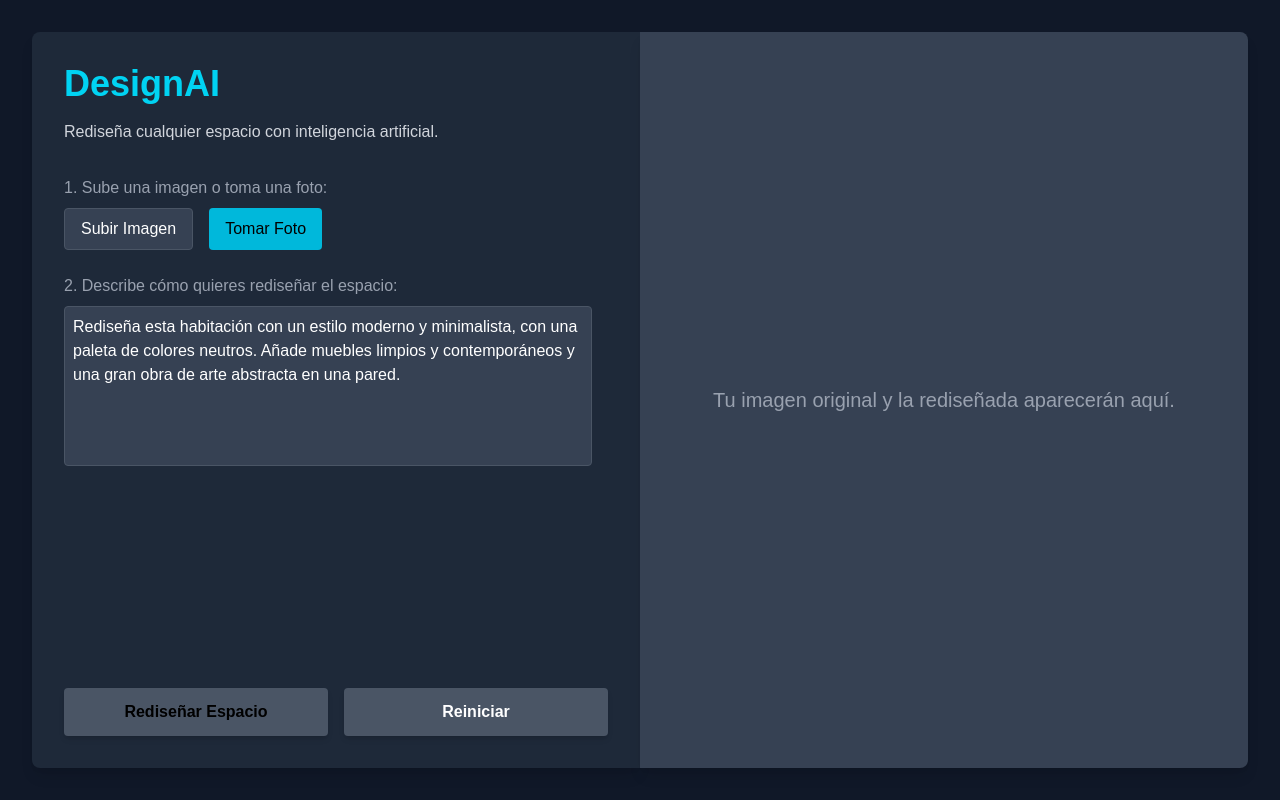
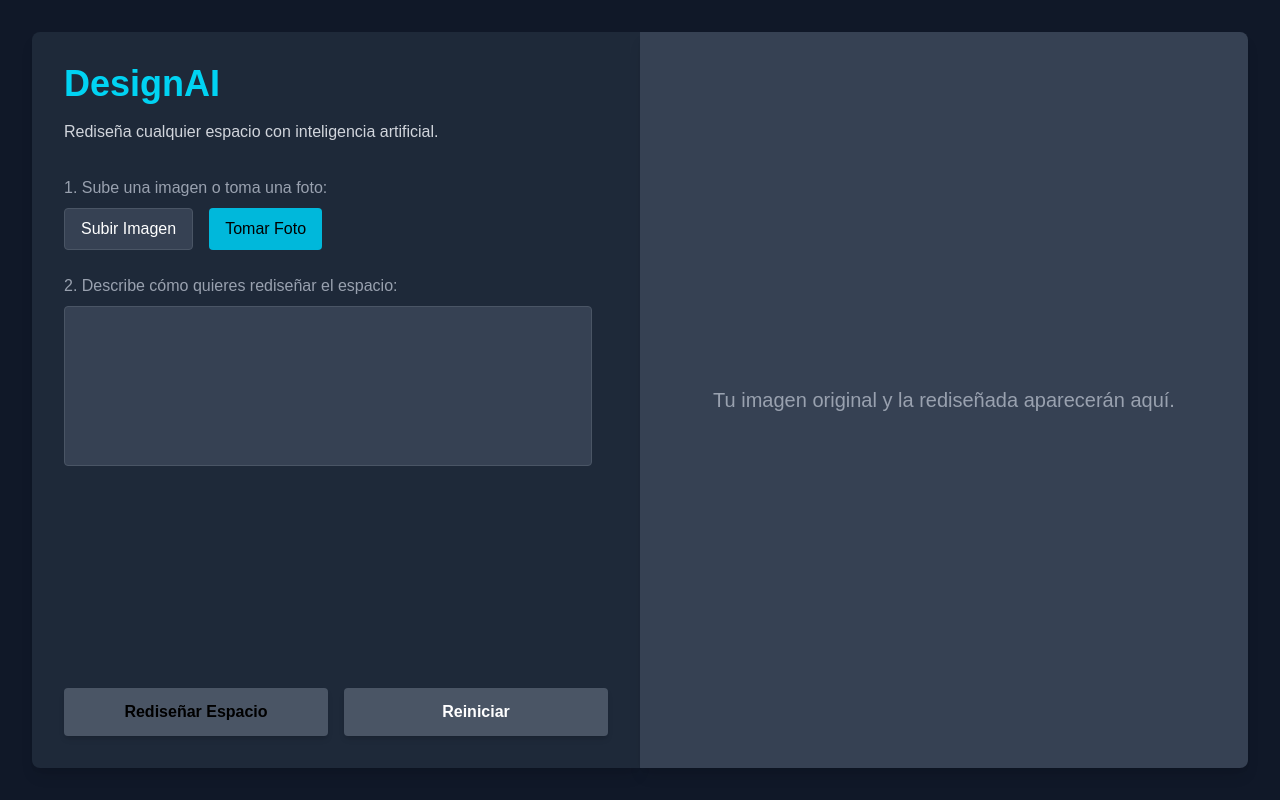
Before and after one commit to Sebas202070/DesignAI, a Next.js app: page / in a window 1280 px wide. Built offline with nearby package versions, Linux system fonts and the light colour scheme.

Commit message:
APPRunningOKCAM

```diff
--- a/app/page.js
+++ b/app/page.js
@@ -5,7 +5,7 @@ import { useState, useRef, useEffect } from 'react';
 
 export default function HomePage() {
   const [originalImagePreview, setOriginalImagePreview] = useState(null);
-  const [redesignPrompt, setRedesignPrompt] = useState("Rediseña esta habitación con un estilo moderno y minimalista, con una paleta de colores neutros. Añade muebles limpios y contemporáneos y una gran obra de arte abstracta en una pared.");
+  const [redesignPrompt, setRedesignPrompt] = useState();
   const [generatedImageUrl, setGeneratedImageUrl] = useState(null);
   const [isLoading, setIsLoading] = useState(false);
   const [error, setError] = useState(null);
```
